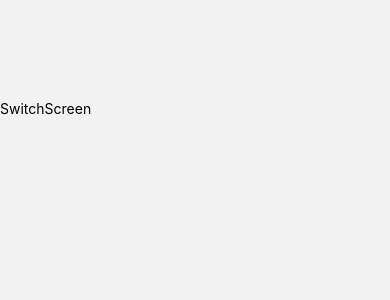
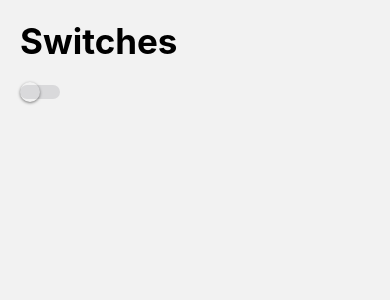
Before and after one commit to dloyolar/react-native-components, a React Native app: screen /SwitchScreen in a window 390 px wide. Shown: the top 300 px of the page. Built offline with nearby package versions, Linux system fonts and the light colour scheme.

Commit message:
refactor: add switch to screen component

```diff
--- a/src/screens/SwitchScreen.tsx
+++ b/src/screens/SwitchScreen.tsx
@@ -1,16 +1,28 @@
-import React from 'react';
-import {View, StyleSheet, Text} from 'react-native';
+import React, {useState} from 'react';
+import {View, StyleSheet, Platform} from 'react-native';
+import {Switch} from 'react-native-gesture-handler';
+import {HeaderTitle} from '../components/HeaderTitle';
 
 export const SwitchScreen = () => {
+  const [isEnabled, setIsEnabled] = useState(false);
+  const toggleSwitch = () => setIsEnabled(!isEnabled);
+
   return (
     <View style={styles.container}>
-      <Text>SwitchScreen</Text>
+      <HeaderTitle title="Switches" />
+      <Switch
+        trackColor={{false: '#D9D9DB', true: '#5856D6'}}
+        thumbColor={Platform.OS === 'android' ? '#5856D6' : ''}
+        ios_backgroundColor="#3e3e3e"
+        onValueChange={toggleSwitch}
+        value={isEnabled}
+      />
     </View>
   );
 };
 
 const styles = StyleSheet.create({
   container: {
-    marginTop: 100,
+    marginHorizontal: 20,
   },
 });
```
